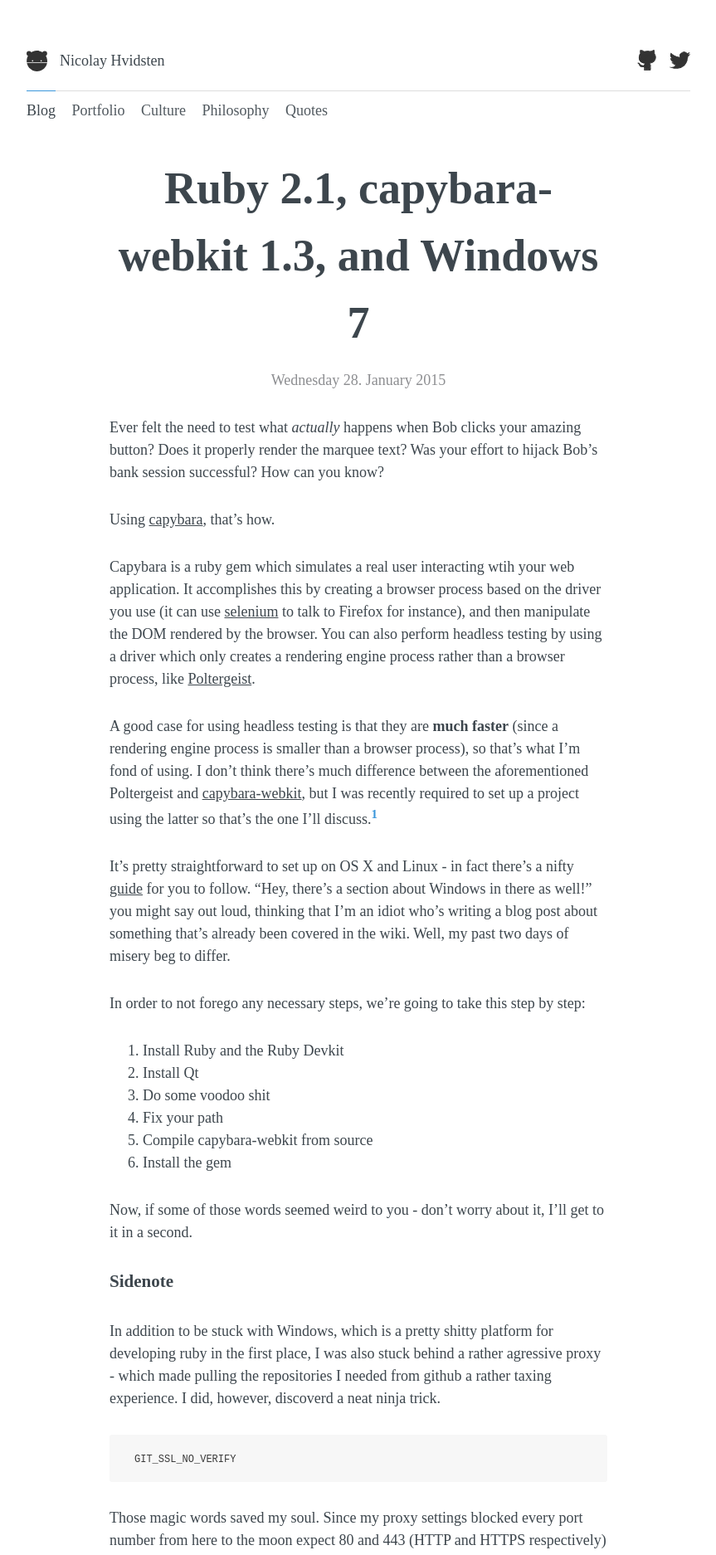
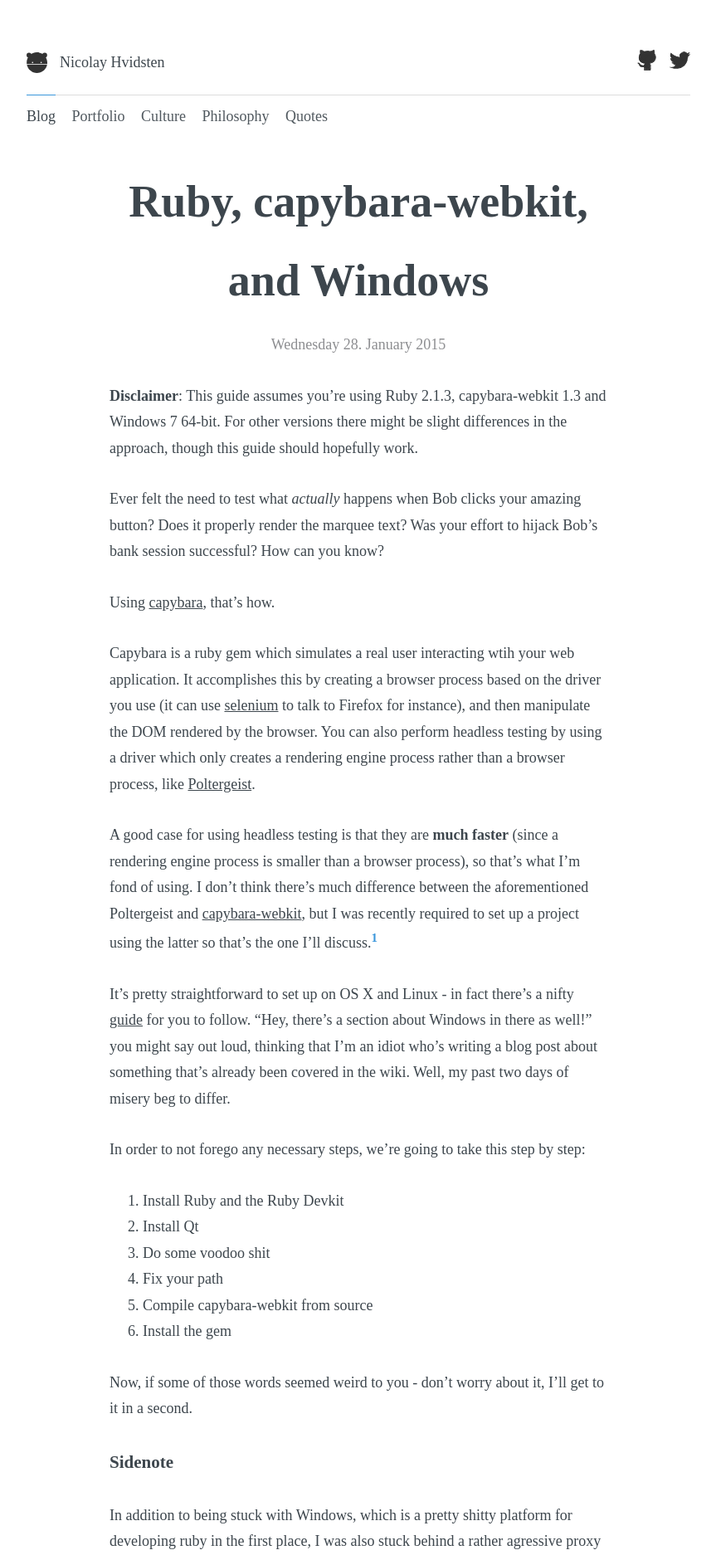
Before and after one commit to nicohvi/nicohvi.github.io, a Jekyll site: the page built from _posts/2015-01-28-getting-capybara-webkit-working-on-windows.md, in a window 1280 px wide. Shown: the top 1874 px of the page at 83% size, without its empty margins (208-1071 px from the left). Built offline with Jekyll 4.4.1, drawn with Linux system fonts in a browser that asks for light colours; nearby versions of some CDN libraries; some of the changed text lies outside the part shown.

Commit message:
added links to blog post and increased line height

```diff
--- a/_posts/2015-01-28-getting-capybara-webkit-working-on-windows.md
+++ b/_posts/2015-01-28-getting-capybara-webkit-working-on-windows.md
@@ -1,17 +1,19 @@
 ---
 layout: post
-title: Ruby 2.1, capybara-webkit 1.3, and Windows 7
+title: Ruby, capybara-webkit, and Windows
 ---
+
+**Disclaimer**: This guide assumes you're using Ruby 2.1.3, capybara-webkit 1.3 and Windows 7 64-bit. For other versions there might be slight differences in the approach, though this guide should hopefully work.
 
 Ever felt the need to test what *actually* happens when Bob clicks your amazing button? Does it properly render the marquee text? Was your effort to hijack Bob's bank session successful? How can you know?
 
-Using [capybara](), that's how.
+Using [capybara](https://github.com/jnicklas/capybara), that's how.
 
-Capybara is a ruby gem which simulates a real user interacting wtih your web application. It accomplishes this by creating a browser process based on the driver you use (it can use [selenium]() to talk to Firefox for instance), and then manipulate the DOM rendered by the browser. You can also perform headless testing by using a driver which only creates a rendering engine process rather than a browser process, like [Poltergeist]().
+Capybara is a ruby gem which simulates a real user interacting wtih your web application. It accomplishes this by creating a browser process based on the driver you use (it can use [selenium](http://seleniumhq.org) to talk to Firefox for instance), and then manipulate the DOM rendered by the browser. You can also perform headless testing by using a driver which only creates a rendering engine process rather than a browser process, like [Poltergeist](https://github.com/teampoltergeist/poltergeist).
 
-A good case for using headless testing is that they are **much faster** (since a rendering engine process is smaller than a browser process), so that's what I'm fond of using. I don't think there's much difference between the aforementioned Poltergeist and [capybara-webkit](), but I was recently required to set up a project using the latter so that's the one I'll discuss.[^1]
+A good case for using headless testing is that they are **much faster** (since a rendering engine process is smaller than a browser process), so that's what I'm fond of using. I don't think there's much difference between the aforementioned Poltergeist and [capybara-webkit](https://github.com/thoughtbot/capybara-webkit/), but I was recently required to set up a project using the latter so that's the one I'll discuss.[^1]
 
-It's pretty straightforward to set up on OS X and Linux - in fact there's a nifty [guide]() for you to follow. "Hey, there's a section about Windows in there as well!" you might say out loud, thinking that I'm an idiot who's writing a blog post about something that's already been covered in the wiki. Well, my past two days of misery beg to differ.
+It's pretty straightforward to set up on OS X and Linux - in fact there's a nifty [guide](https://github.com/thoughtbot/capybara-webkit/wiki/Installing-Qt-and-compiling-capybara-webkit) for you to follow. "Hey, there's a section about Windows in there as well!" you might say out loud, thinking that I'm an idiot who's writing a blog post about something that's already been covered in the wiki. Well, my past two days of misery beg to differ.
 
 In order to not forego any necessary steps, we're going to take this step by step:
 
@@ -31,7 +33,7 @@ Now, if some of those words seemed weird to you - don't worry about it, I'll get
 
 ### Sidenote
 
-In addition to be stuck with Windows, which is a pretty shitty platform for developing ruby in the first place, I was also stuck behind a rather agressive proxy - which made pulling the repositories I needed from github a rather taxing experience. I did, however, discoverd a neat ninja trick.
+In addition to being stuck with Windows, which is a pretty shitty platform for developing ruby in the first place, I was also stuck behind a rather agressive proxy - which made pulling the repositories I needed from github a rather taxing experience. I did, however, discover a neat ninja trick.
 
     GIT_SSL_NO_VERIFY
 
@@ -41,13 +43,13 @@ This way I was able to pull the code from github using the `https` URL (`https:/
 
 ## Installing ruby and the devkit
 
-As stated earlier windows and ruby [are not best buds](), but sometimes you have to work with what you've got. For X-like systems there are many ways of installing ruby (homebrew, rbenv, rvm et. al.), but lukcily there's also a straightforward way for windows called the [rubyinstaller](). This is just like any other windows setup binary, so I just download the correct one and you're good to go. I'm using Windows 7 64-bit, so I downloaded the 64-bit binary.
+As stated earlier windows and ruby [are not best buds](https://sites.google.com/site/railsdevelopmentindia/windows-vs-osx-vs-ubuntu-for-ruby-on-rails-development), but sometimes you have to work with what you've got. For X-like systems there are many ways of installing ruby (homebrew, rbenv, rvm et. al.), but lukcily there's also a straightforward way for windows called the [rubyinstaller](http://rubyinstaller.org). This is just like any other windows setup binary, so I just download the correct one and you're good to go. I'm using Windows 7 64-bit, so I downloaded the 64-bit binary.
 
-In order to use native C/C++ extensions (which is necessary to install gems like [puma]()[^2] and, surprise, capybara-webkit) you also need to install the [ruby devkit](). Please follow the [tutorial]() provided by the DevKit wiki step by step, it's really easy to follow. Once you're done you're ready for the real challenge, installing Qt.
+In order to use native C/C++ extensions (which is necessary to install gems like [puma](http://puma.io)[^2] and, surprise, capybara-webkit) you also need to install the [ruby devkit](rubyinstaller.org/add-ons/devkit/). Please follow the [tutorial](https://github.com/oneclick/rubyinstaller/wiki/Development-Kit) provided by the DevKit wiki step by step, it's really easy to follow. Once you're done you're ready for the real challenge, installing Qt.
 
 ## Here be dragons
 
-So, what exactly is [Qt](), and why on earth do we need to install it? Well, Qt is a programming environment for developing cross-platform applications (think [Xamarin]()), and it provides tools for creating a [MinGW]() toolchain which is required for creating native Windows applications without depnding on 3rd-party DLLs. Having Qt installed allows us to compile Qt's implementation of [webkit]() browser engine, which capybara-webkit uses to power its rendering engine.
+So, what exactly is [Qt](http://qt.io), and why on earth do we need to install it? Well, Qt is a programming environment for developing cross-platform applications (think [Xamarin](http://xamarin.com)), and it provides tools for creating a [MinGW](http://mingw.org) toolchain which is required for creating native Windows applications without depnding on 3rd-party DLLs. Having Qt installed allows us to compile Qt's implementation of [webkit](https://webkit.org) browser engine, which capybara-webkit uses to power its rendering engine.
 
 So, how do you install it? Excellent question.
 
--- a/_sass/base.scss
+++ b/_sass/base.scss
@@ -4,7 +4,7 @@ html, body {
   min-height: 100%;
   color: $black;
   background: $white;
-  line-height: 1.5;
+  line-height: 1.75;
   padding: 0;
   margin: 0;
 }
```
